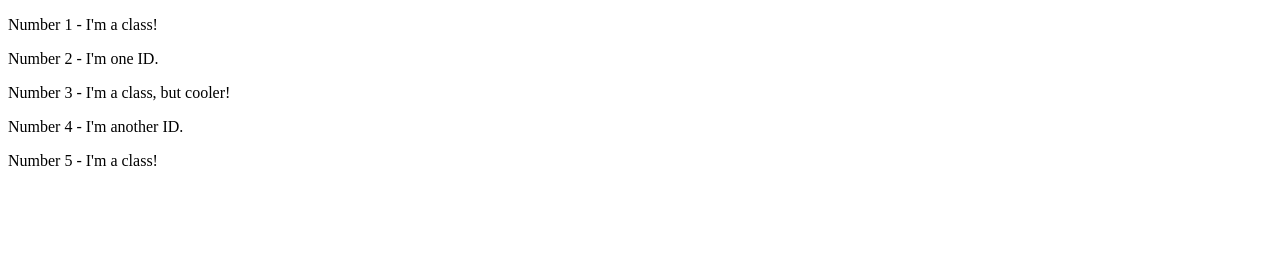
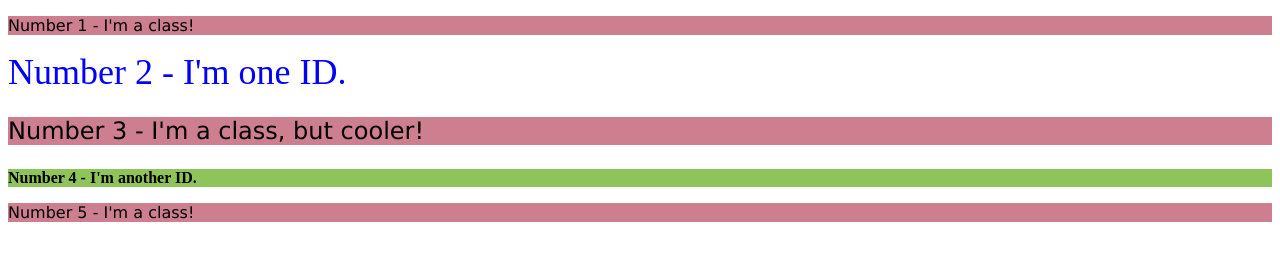
Before and after one commit to shuyaibaasim/css-foundations, a plain HTML site: page 02-class-id-selectors/index.html in a window 1280 px wide. Drawn offline with Linux system fonts and the light colour scheme.

Commit message:
Css excerise for class-id-selectors and result is  as expected

```diff
--- a/02-class-id-selectors/index.html
+++ b/02-class-id-selectors/index.html
@@ -7,11 +7,16 @@
     <title>Class and ID Selectors</title>
     <link rel="stylesheet" href="style.css">
   </head>
+  <!--///** * **All odd numbered elements**: a light red/pink background, and a list of fonts containing `Verdana` and `DejaVu Sans` with `sans-serif` as a fallback
+  * **The second element**: blue text and a font size of 36px
+  * **The third element**: in addition to the styles for all odd numbered elements, add a font size of 24px
+  * **The fourth element**: a light green background, a font size of 24px, and bold
+  /**//-->
   <body>
-    <p>Number 1 - I'm a class!</p>
-    <div>Number 2 - I'm one ID.</div>
-    <p>Number 3 - I'm a class, but cooler!</p>
-    <div>Number 4 - I'm another ID.</div>
-    <p>Number 5 - I'm a class!</p>
+    <p class="container"> Number 1 - I'm a class!</p>
+    <div id="id">Number 2 - I'm one ID.</div>
+    <p class="container adjust-font-size">Number 3 - I'm a class, but cooler!</p>
+    <div id="Understanding">Number 4 - I'm another ID.</div>
+    <p class="container">Number 5 - I'm a class!</p>
   </body>
 </html>
--- a/02-class-id-selectors/style.css
+++ b/02-class-id-selectors/style.css
@@ -0,0 +1,16 @@
+.container {
+ background-color: rgb(205, 127, 143);
+ font-family: Verdana, Geneva, Tahoma, sans-serif;
+}
+#id{
+    color: blue;
+    font-size: 36px;
+}
+.adjust-font-size{
+    font-size: 24px;
+}
+
+#Understanding{
+    background-color: rgb(143, 196, 90);
+    font-weight: bold;
+}
```
